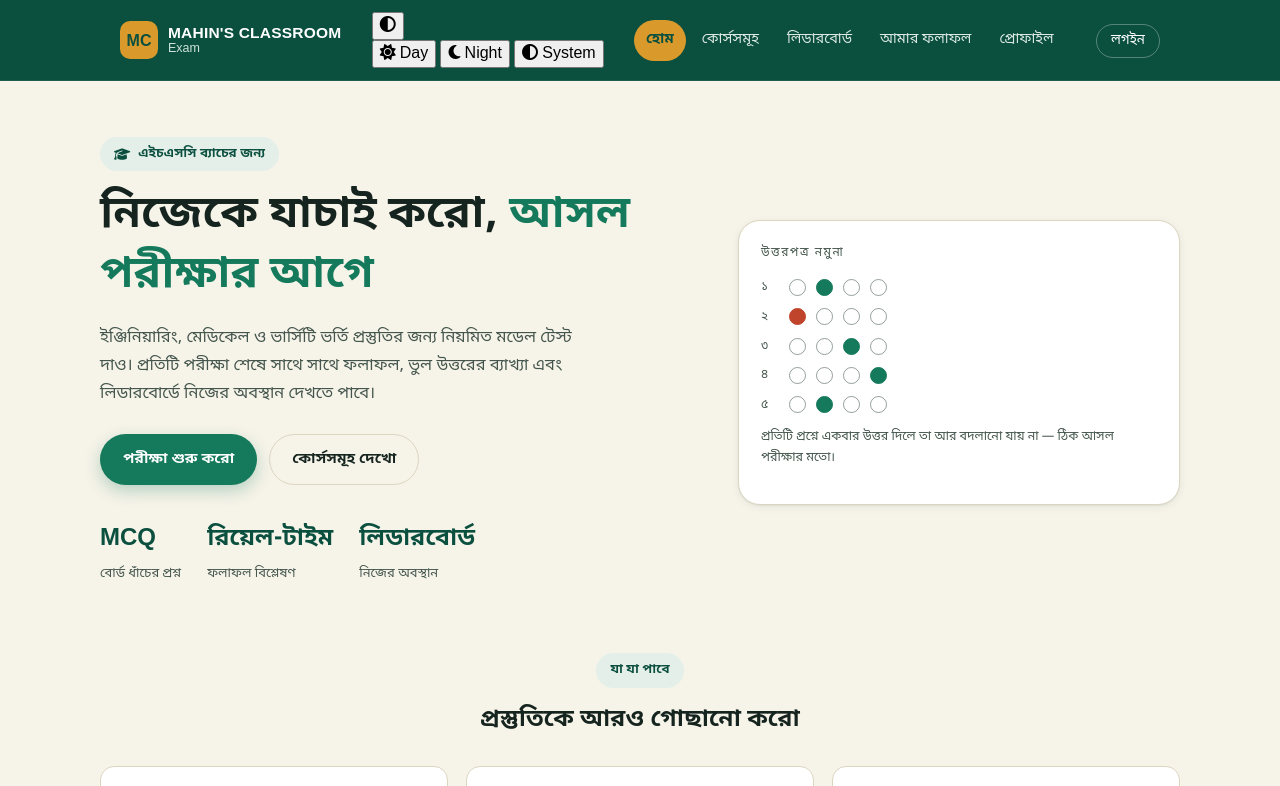
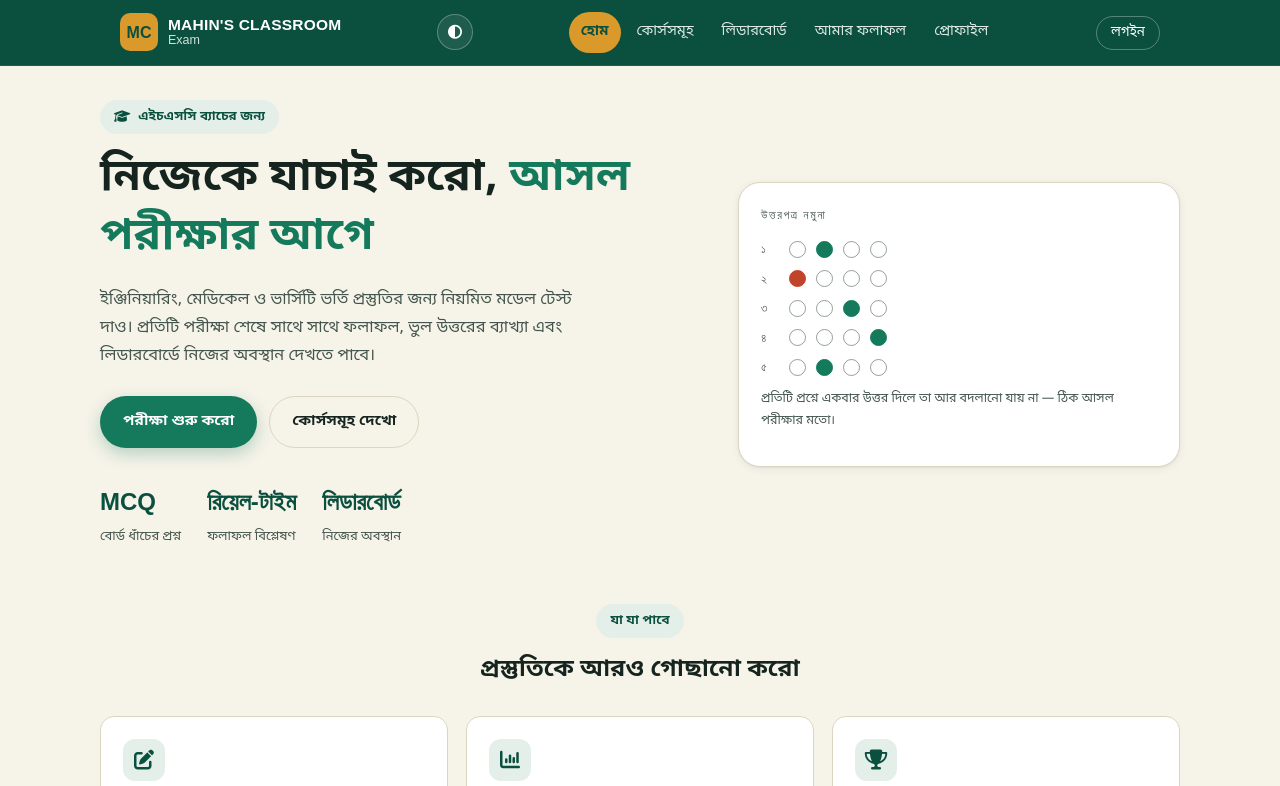
Before and after one commit to itzMahin06/Exam, a website: page index.html in a window 1280 px wide. Shown: the top 786 px of the page. Drawn offline with Linux system fonts and the light colour scheme; no server answers; a web font is replaced by a local one.

Commit message:
Update style.css

```diff
--- a/assets/css/style.css
+++ b/assets/css/style.css
@@ -45,8 +45,32 @@
   --shadow-card: 0 2px 10px rgba(11,79,63,0.06), 0 1px 2px rgba(11,79,63,0.08);
   --shadow-pop: 0 20px 60px rgba(11,79,63,0.25);
   --font-bn: 'SolaimanLipi', 'Noto Sans Bengali', sans-serif;
-  --font-en: 'Poppins', sans-serif;
+  --font-en: 'SolaimanLipi', sans-serif;
 }
+
+/* ---------- dark theme ---------- */
+[data-theme="dark"]{
+  --ink:        #E9EEEA;
+  --ink-soft:   #9FB0A6;
+  --paper:      #101A16;
+  --paper-deep: #17231D;
+  --card:       #17231D;
+  --border:     #283A30;
+  --green-deep: #0B4F3F;
+  --green-mid:  #2BBE8C;
+  --green-soft: #16302A;
+  --amber:      #E7B558;
+  --amber-soft: #3A2C15;
+  --correct:    #3AD196;
+  --correct-soft:#123527;
+  --wrong:      #EB6D57;
+  --wrong-soft: #3B1B15;
+  --shadow-card: 0 2px 10px rgba(0,0,0,.45), 0 1px 2px rgba(0,0,0,.5);
+  --shadow-pop: 0 20px 60px rgba(0,0,0,.6);
+}
+[data-theme="dark"] body{ background:var(--paper); }
+[data-theme="dark"] .btn-google{ background:#fff; color:#3c4043; border-color:#dadce0; }
+[data-theme="dark"] .course-banner{ background:var(--paper-deep); }
 
 *{ box-sizing:border-box; }
 html{ scroll-behavior:smooth; }
@@ -58,6 +82,7 @@
   font-size:16px;
   line-height:1.7;
   -webkit-font-smoothing:antialiased;
+  transition:background .2s ease, color .2s ease;
 }
 h1,h2,h3,h4{ font-family:var(--font-bn); margin:0 0 .4em; line-height:1.35; color:var(--ink); }
 p{ margin:0 0 1em; color:var(--ink-soft); }
@@ -111,6 +136,26 @@
 .nav-btn:hover{ background:rgba(255,255,255,.12); }
 .nav-toggle{ display:none; background:none; border:0; color:#fff; font-size:22px; cursor:pointer; }
 
+/* ---------- theme switcher ---------- */
+.theme-switch{ position:relative; flex:none; }
+.theme-btn{
+  width:36px; height:36px; border-radius:50%; border:1px solid rgba(255,255,255,.28);
+  background:rgba(255,255,255,.08); color:#fff; cursor:pointer; display:flex; align-items:center; justify-content:center; font-size:14px;
+}
+.theme-btn:hover{ background:rgba(255,255,255,.18); }
+.theme-menu{
+  position:absolute; top:calc(100% + 10px); right:0; background:var(--card); border:1px solid var(--border);
+  border-radius:12px; box-shadow:var(--shadow-pop); padding:6px; min-width:158px; display:none; z-index:55;
+}
+.theme-menu.open{ display:block; }
+.theme-menu button{
+  display:flex; align-items:center; gap:10px; width:100%; text-align:left; padding:9px 11px; border-radius:8px;
+  border:none; background:none; cursor:pointer; font-size:13.5px; color:var(--ink); font-family:var(--font-bn);
+}
+.theme-menu button:hover{ background:var(--paper); }
+.theme-menu button.active{ background:var(--green-soft); color:var(--green-deep); font-weight:600; }
+.theme-menu button i{ width:16px; text-align:center; }
+
 @media (max-width: 860px){
   .nav-links{
     position:absolute; top:100%; left:0; right:0; background:var(--green-deep);
@@ -146,7 +191,7 @@
   display:flex; align-items:center; justify-content:center; gap:10px;
   background:#fff; color:#3c4043; border:1px solid #dadce0;
   padding:13px 22px; border-radius:10px; font-weight:600; cursor:pointer; width:100%;
-  font-family:var(--font-bn); font-size:15px;
+  font-family:var(--font-en); font-size:15px;
 }
 .btn-google:hover{ box-shadow:0 2px 10px rgba(0,0,0,.12); }
 
@@ -169,7 +214,8 @@
 }
 
 /* ---------- hero (home) ---------- */
-.hero{ padding:56px 0 32px; }
+.hero{ padding:34px 0 20px; }
+@media (max-width:760px){ .hero{ padding:22px 0 12px; } }
 .hero-grid{ display:grid; grid-template-columns:1.15fr .85fr; gap:40px; align-items:center; }
 @media (max-width:860px){ .hero-grid{ grid-template-columns:1fr; } }
 .eyebrow{
@@ -180,7 +226,7 @@
 .hero .accent{ color:var(--green-mid); }
 .hero-actions{ display:flex; gap:12px; margin-top:26px; flex-wrap:wrap; }
 .hero-stats{ display:flex; gap:26px; margin-top:34px; flex-wrap:wrap; }
-.hero-stats div b{ display:block; font-family:var(--font-bn); font-size:24px; color:var(--green-deep); }
+.hero-stats div b{ display:block; font-family:var(--font-en); font-size:24px; color:var(--green-deep); }
 .hero-stats div span{ font-size:13px; color:var(--ink-soft); }
 
 /* OMR sheet illustration */
@@ -188,9 +234,9 @@
   background:var(--card); border:1px solid var(--border); border-radius:var(--radius-lg);
   box-shadow:var(--shadow-card); padding:22px;
 }
-.omr-art .omr-title{ font-family:var(--font-bn); font-size:12px; letter-spacing:1.5px; color:var(--ink-soft); text-transform:uppercase; margin-bottom:14px; }
+.omr-art .omr-title{ font-family:var(--font-en); font-size:12px; letter-spacing:1.5px; color:var(--ink-soft); text-transform:uppercase; margin-bottom:14px; }
 .omr-row{ display:flex; align-items:center; gap:10px; margin-bottom:9px; }
-.omr-row .qn{ font-family:var(--font-bn); font-size:12px; color:var(--ink-soft); width:18px; }
+.omr-row .qn{ font-family:var(--font-en); font-size:12px; color:var(--ink-soft); width:18px; }
 .omr-bubble-mini{
   width:17px; height:17px; border-radius:50%; border:1.6px solid var(--ink-soft); opacity:.55; flex:none;
 }
@@ -266,7 +312,7 @@
   box-shadow:var(--shadow-card); padding:28px; margin:22px 0;
 }
 .qcard .qno{
-  font-family:var(--font-bn); font-weight:700; color:var(--green-deep); font-size:13px;
+  font-family:var(--font-en); font-weight:700; color:var(--green-deep); font-size:13px;
   background:var(--green-soft); display:inline-block; padding:4px 12px; border-radius:999px; margin-bottom:14px;
 }
 .qcard .qtext{ font-size:17.5px; margin-bottom:20px; }
```
